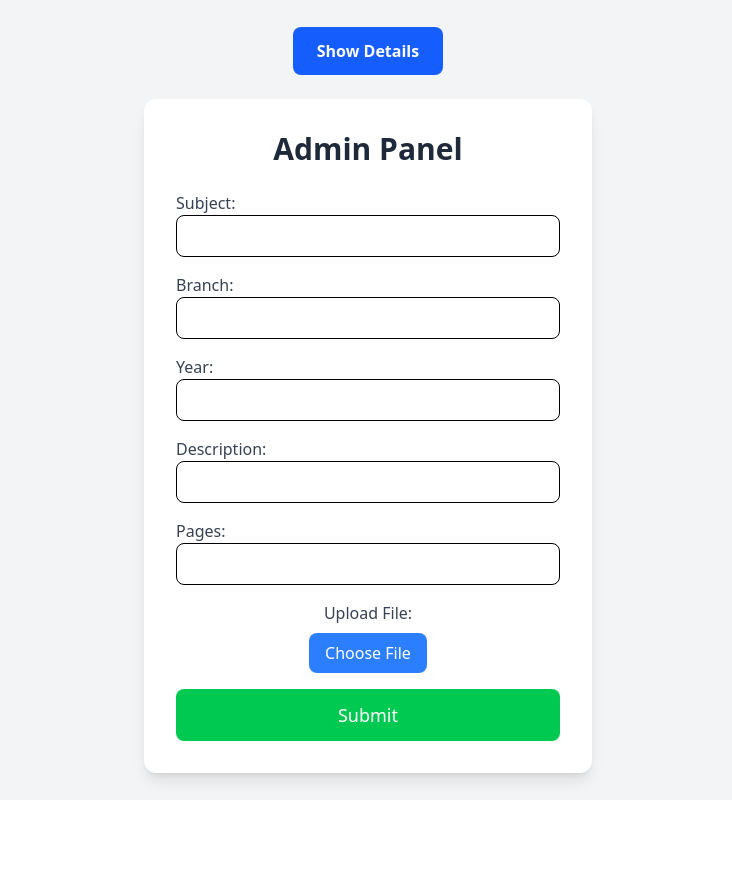
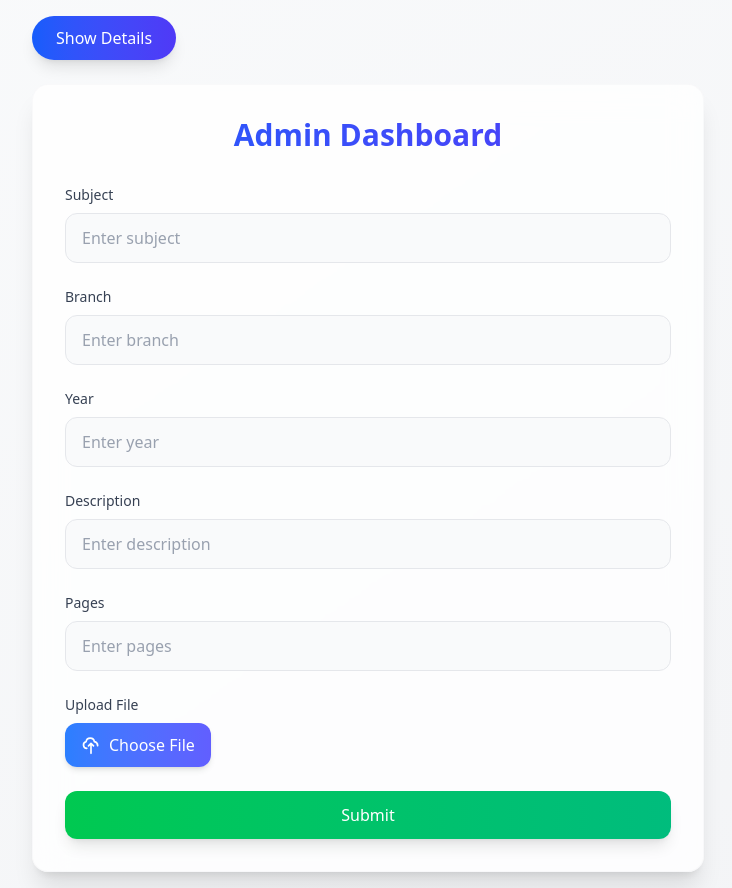
Before and after one commit to coder-gaurav69/StudyGuideX, a React (Vite) app in the folder frontend/: page / in a window 1280 px wide. Shown: the whole page, without its empty margins (272-1004 px from the left). Before the commit the page ends 800 px from the top, so only its background shows below. Built offline with nearby package versions, Linux system fonts and the light colour scheme.

Commit message:
first commit

```diff
--- a/frontend/src/Admin.jsx
+++ b/frontend/src/Admin.jsx
@@ -2,7 +2,6 @@ import React, { useState } from "react";
 import axios from "axios";
 import { useNavigate } from "react-router-dom";
 import Loader from './Loader.jsx'
-
 
 const Admin = () => {
   const [file, setFile] = useState(null);
@@ -18,6 +17,7 @@ const Admin = () => {
   const handleForm = async (e) => {
     e.preventDefault();
     try {
+      setMessage(null);
       setLoader(true);
       const url = `${import.meta.env.VITE_API_BACKEND_URL}/postData`;
       const formData = new FormData();
@@ -62,53 +62,67 @@ const Admin = () => {
     }, 3000);
   };
 
-
   return (
-    <div className="w-full min-h-screen flex flex-col items-center justify-center bg-gray-100 p-6">
+    <div className="min-h-screen bg-gradient-to-br from-gray-50 to-gray-100 flex items-center justify-center p-4">
+      <div className="w-full max-w-2xl space-y-6">
         <button
-        className="mb-6 px-6 py-3 rounded-lg bg-blue-600 text-white font-semibold hover:bg-blue-700 transition"
+          className="group relative px-6 py-2.5 rounded-full bg-gradient-to-r from-blue-600 to-indigo-600 text-white font-medium
+            hover:from-blue-700 hover:to-indigo-700 transform hover:-translate-y-1 transition-all duration-300 shadow-lg"
           onClick={() => navigate("/showData")}
         >
-        Show Details
+          <span className="relative z-10">Show Details</span>
+          <div className="absolute inset-0 rounded-full bg-blue-500 opacity-0 group-hover:opacity-20 transition-opacity"></div>
         </button>
 
-      <div className="bg-white shadow-lg rounded-xl p-8 w-full max-w-md">
-        <h1 className="text-3xl font-semibold text-center text-gray-800 mb-6">
-          Admin Panel
+        <div className="bg-white/80 backdrop-blur-lg rounded-2xl shadow-xl p-8 border border-gray-100/50">
+          <h1 className="text-3xl font-bold text-center bg-gradient-to-r from-blue-600 to-indigo-600 bg-clip-text text-transparent mb-8">
+            Admin Dashboard
           </h1>
 
-        <form onSubmit={handleForm} className="flex flex-col gap-4">
-          {["subject", "branch", "year", "description", "pages"].map(
-            (field, index) => (
-              <div key={index} className="flex flex-col">
-                <label htmlFor={field} className="text-gray-700 font-medium">
-                  {field.charAt(0).toUpperCase() + field.slice(1)}:
+          <form onSubmit={handleForm} className="space-y-6">
+            {["subject", "branch", "year", "description", "pages"].map((field, index) => (
+              <div key={index} className="space-y-2">
+                <label
+                  htmlFor={field}
+                  className="block text-sm font-medium text-gray-700 capitalize"
+                >
+                  {field}
                 </label>
                 <input
                   required
                   type="text"
                   name={field}
                   id={field}
-                  className="inputField w-full px-4 py-2 border rounded-lg focus:outline-none focus:ring-2 focus:ring-blue-400"
+                  className="inputField w-full px-4 py-3 bg-gray-50 border border-gray-200 rounded-xl
+                    focus:outline-none focus:ring-2 focus:ring-blue-500 focus:border-transparent
+                    transition-all duration-200 text-gray-800 placeholder-gray-400"
+                  placeholder={`Enter ${field}`}
                   onChange={(val) => {
                     if (field === "subject") setSubject(val.target.value);
                     else if (field === "branch") setBranch(val.target.value);
                     else if (field === "year") setYear(val.target.value);
-                    else if (field === "description")
-                      setDescription(val.target.value);
+                    else if (field === "description") setDescription(val.target.value);
                     else if (field === "pages") setPages(val.target.value);
                   }}
                 />
               </div>
-            )
-          )}
+            ))}
 
-          <div className="flex flex-col items-center gap-2">
-            <label className="text-gray-700 font-medium">Upload File:</label>
+            <div className="space-y-2">
+              <label className="block text-sm font-medium text-gray-700">
+                Upload File
+              </label>
+              <div className="relative">
                 <label
                   htmlFor="fileField"
-              className="cursor-pointer bg-blue-500 text-white px-4 py-2 rounded-lg hover:bg-blue-600 transition"
+                  className="inline-flex items-center px-4 py-2.5 bg-gradient-to-r from-blue-500 to-indigo-500
+                    text-white rounded-xl cursor-pointer hover:from-blue-600 hover:to-indigo-600
+                    transition-all duration-200 shadow-md"
                 >
+                  <svg className="w-5 h-5 mr-2" fill="none" stroke="currentColor" viewBox="0 0 24 24">
+                    <path strokeLinecap="round" strokeLinejoin="round" strokeWidth="2"
+                      d="M7 16a4 4 0 01-.88-7.903A5 5 0 0116 8a5 5 0 014 4.9M15 13l-3-3m0 0l-3 3m3-3v12" />
+                  </svg>
                   Choose File
                 </label>
                 <input
@@ -119,25 +133,33 @@ const Admin = () => {
                   required
                 />
                 {file && (
-              <p className="text-sm text-gray-600">Selected: {file.name}</p>
+                  <p className="mt-2 text-sm text-gray-600 truncate max-w-xs">
+                    Selected: {file.name}
+                  </p>
                 )}
+              </div>
             </div>
 
             {message && (
-            <div className="text-center text-red-500 font-semibold">
+              <div className="p-3 bg-red-50 border border-red-200 rounded-xl text-red-600 text-sm font-medium text-center
+                animate-in fade-in zoom-in-95 duration-300">
                 {message}
               </div>
             )}
 
-          {loader && <Loader/>}
+            {loader && <Loader />}
 
             <button
               type="submit"
-            className="w-full bg-green-500 text-white px-4 py-3 rounded-lg text-lg font-medium hover:bg-green-600 transition"
+              className="w-full px-6 py-3 bg-gradient-to-r from-green-500 to-emerald-500 text-white rounded-xl
+                font-medium hover:from-green-600 hover:to-emerald-600 transform hover:-translate-y-1
+                transition-all duration-300 shadow-lg disabled:opacity-50 disabled:cursor-not-allowed"
+              disabled={loader}
             >
-            Submit
+              {loader ? "Processing..." : "Submit"}
             </button>
           </form>
+        </div>
       </div>
     </div>
   );
```
Also changed, not shown: frontend/src/ShowData.jsx (+71 -33 lines), 1 other file (tests, documents, lock files or other folders). Lines whose indentation alone changed are shown as unchanged.
